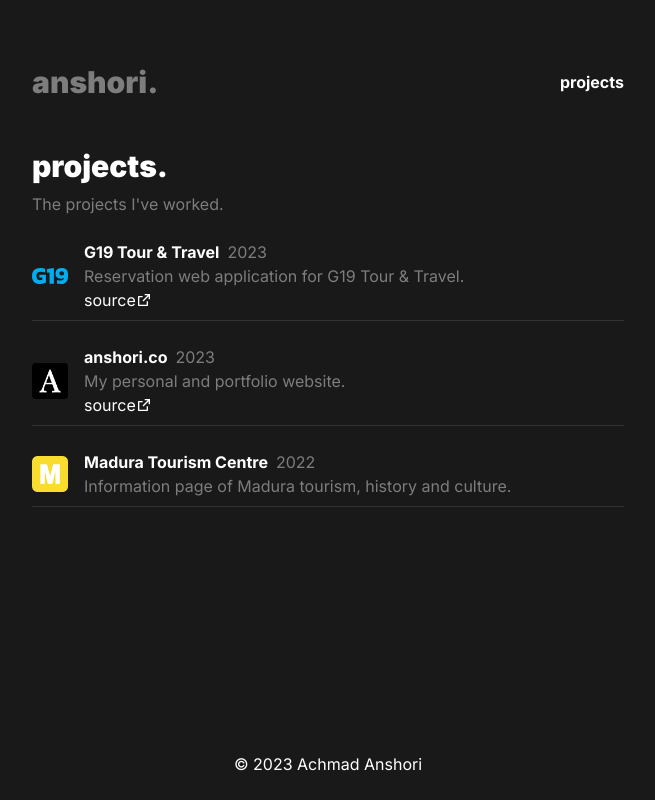
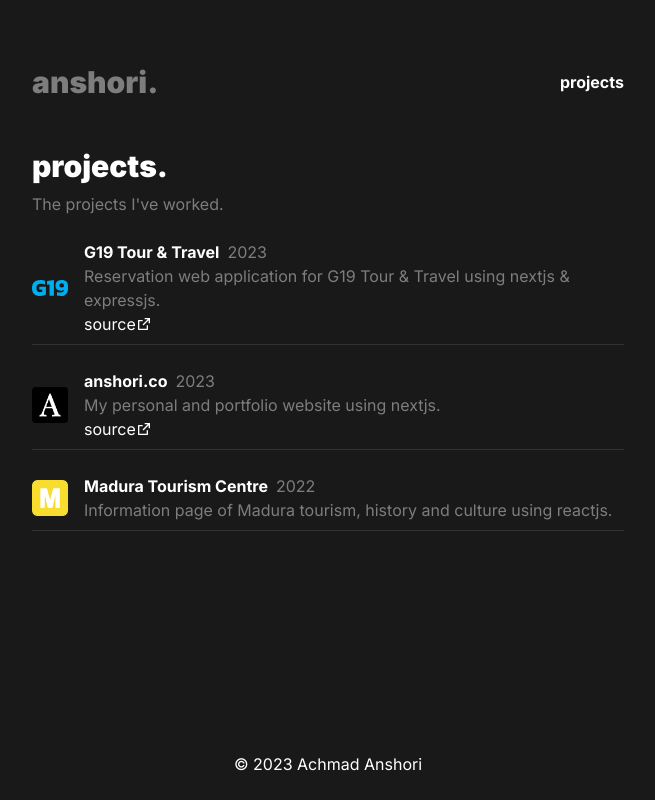
Before and after one commit to anshoriacc/anshori.co, a Next.js app: page /projects in a window 1280 px wide. Shown: the whole page, without its empty margins (312-967 px from the left). Built offline with nearby package versions, Linux system fonts and the light colour scheme.

Commit message:
update: projects

```diff
--- a/src/app/projects/page.tsx
+++ b/src/app/projects/page.tsx
@@ -13,7 +13,8 @@ export const projects: IProject[] = [
   {
     title: "G19 Tour & Travel",
     image: "/images/g19.svg",
-    description: "Reservation web application for G19 Tour & Travel.",
+    description:
+      "Reservation web application for G19 Tour & Travel using nextjs & expressjs.",
     year: "2023",
     url: "https://g19.vercel.app/",
     repositoryUrl: "https://github.com/anshoriacc/g19-nextjs",
@@ -21,7 +22,7 @@ export const projects: IProject[] = [
   {
     title: "anshori.co",
     image: "/android-chrome-512x512.png",
-    description: "My personal and portfolio website.",
+    description: "My personal and portfolio website using nextjs.",
     year: "2023",
     url: "/",
     repositoryUrl: "https://github.com/anshoriacc/anshori.co",
@@ -29,7 +30,8 @@ export const projects: IProject[] = [
   {
     title: "Madura Tourism Centre",
     image: "/images/maduratourismcentre.png",
-    description: "Information page of Madura tourism, history and culture.",
+    description:
+      "Information page of Madura tourism, history and culture using reactjs.",
     year: "2022",
     url: "https://maduratourismcentre.id/",
     repositoryUrl: "",
```
